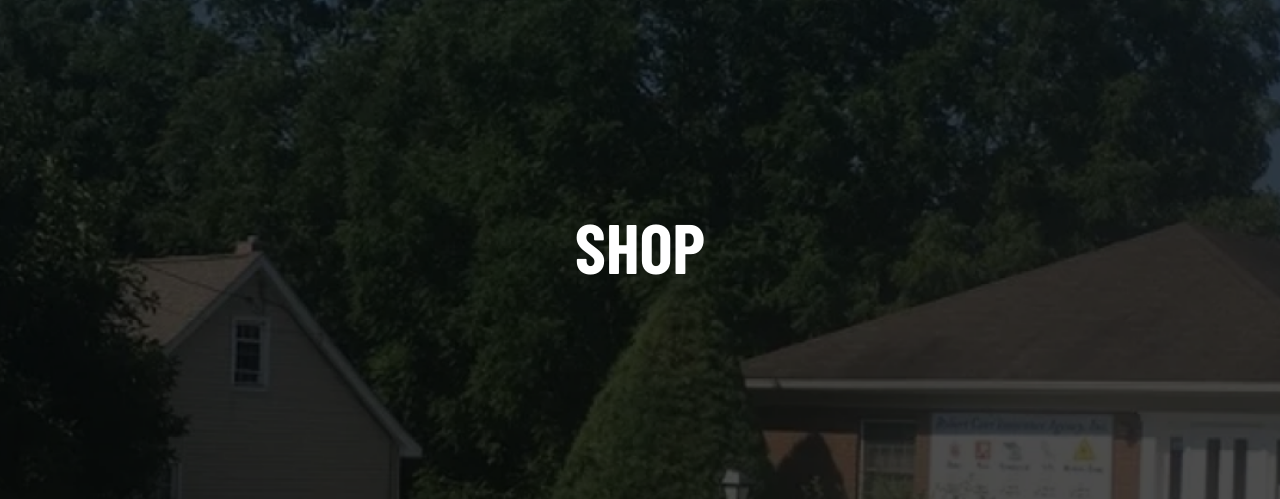
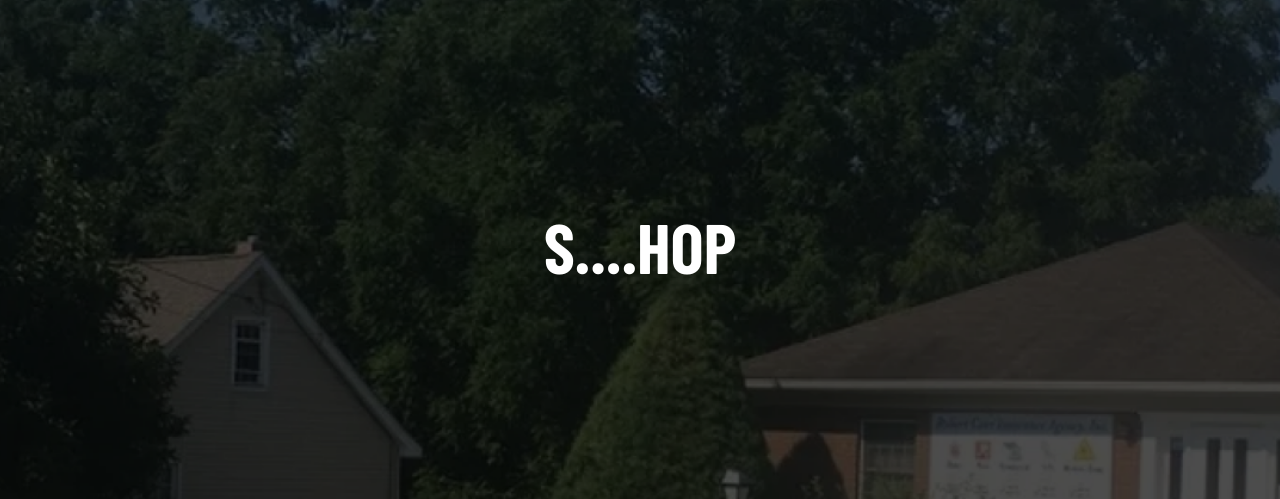
Before and after one commit to Abee0508/ohio, a PHP site: page /shop.php in a window 1280 px wide. Shown: the part 160-659 px from the top of the page. Run offline with PHP 8.4, Linux system fonts and the light colour scheme; some web fonts are replaced.

Commit message:
js fixes
js fixes

```diff
--- a/shop.php
+++ b/shop.php
@@ -5,7 +5,7 @@
 <section class="workers-banner shop">
     <div class="container">
         <div class="workers-banner-text">
-            <h3>Shop</h3>
+            <h3>S....hop</h3>
         </div>
     </div>
 </section>
```
Also changed, not shown: js/custom.js (indentation only).
